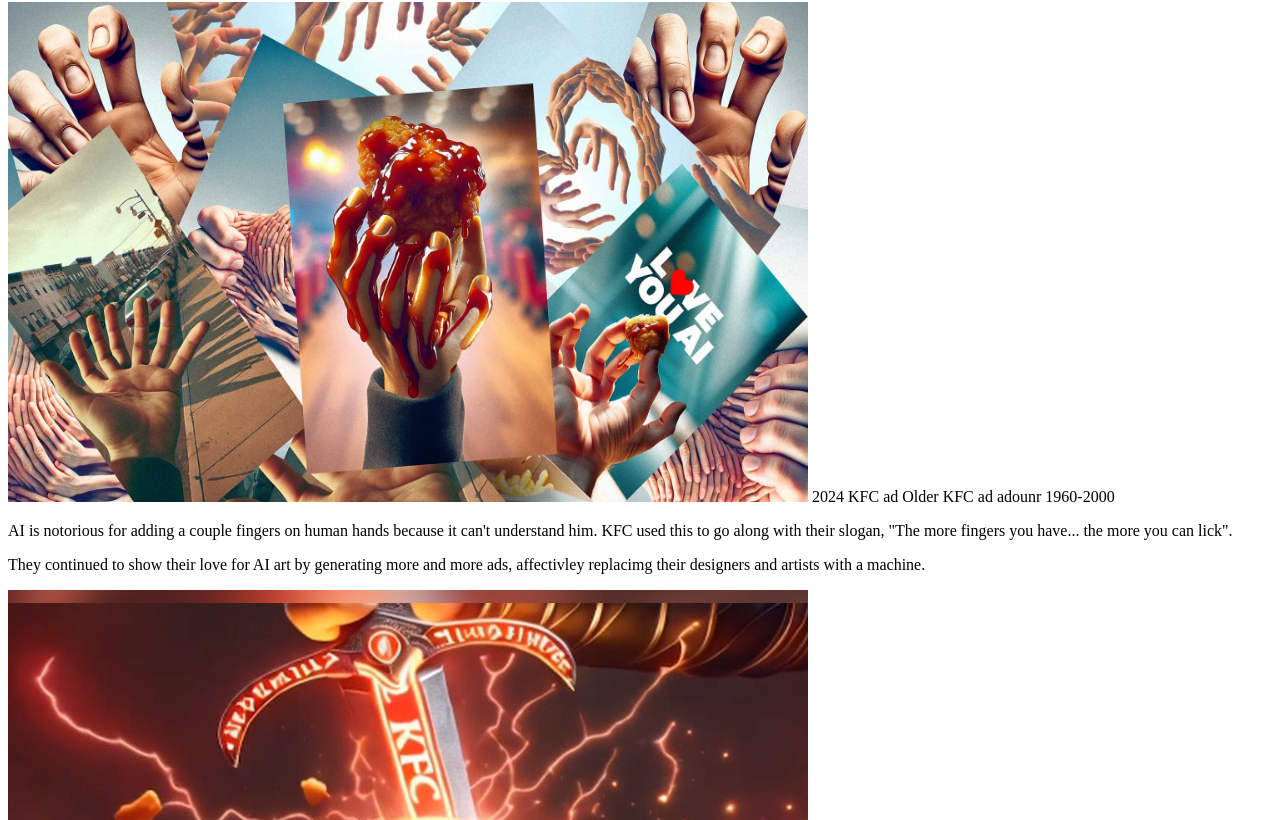
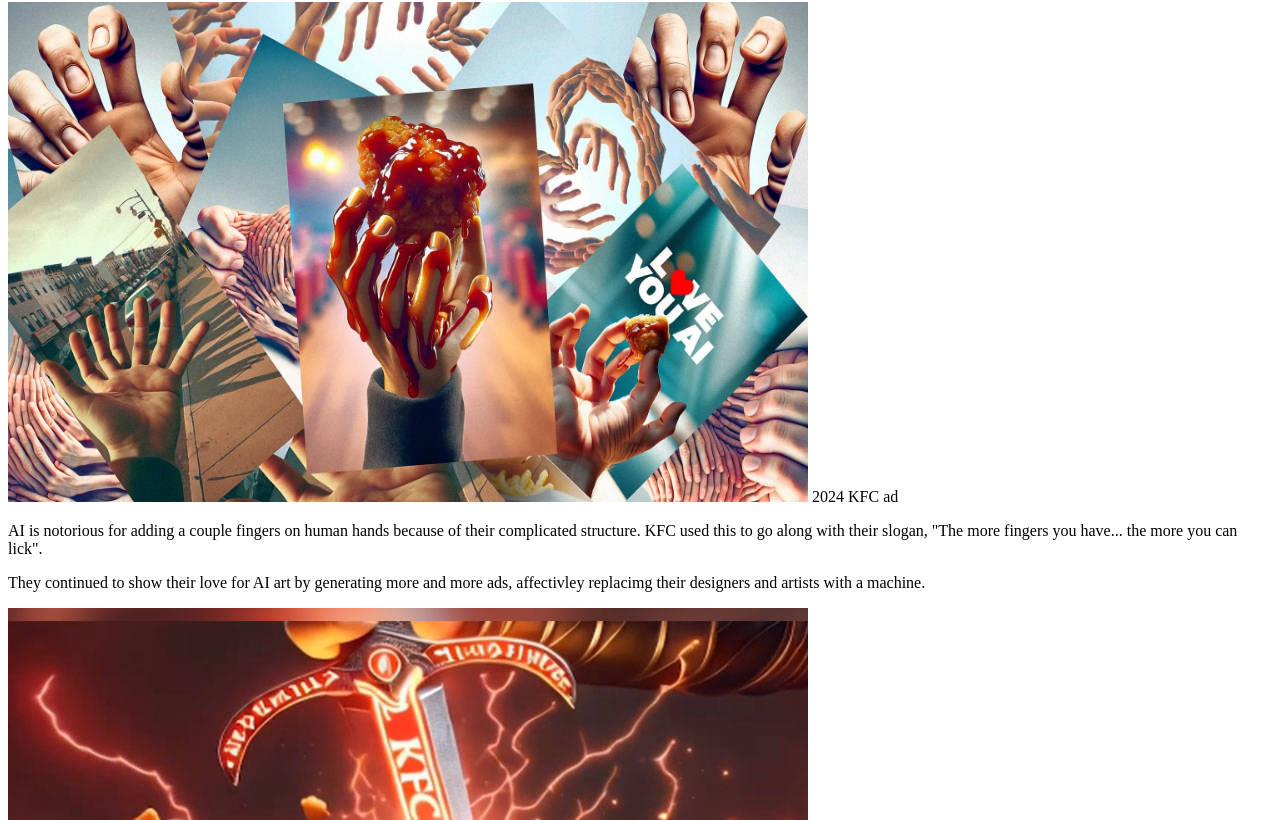
Before and after one commit to Summerr-R/project1art109, a plain HTML site: page project1/index.html in a window 1280 px wide. Shown: the part 280-1100 px from the top of the page. Drawn offline with Linux system fonts and the light colour scheme.

Commit message:
Update index.html

```diff
--- a/project1/index.html
+++ b/project1/index.html
@@ -26,9 +26,7 @@
     <img src="../image/KFCHandad.jpg" alt="6 finger ai ad from KFC"
     width="800" height="500">
     <caption>2024 KFC ad</caption>
-
-    <caption>Older KFC ad adounr 1960-2000</caption>
-    <p>AI is notorious for adding a couple fingers on human hands because it can't understand him. KFC used this to go along with their slogan, "The more fingers you have... the more you can lick".</p>
+    <p>AI is notorious for adding a couple fingers on human hands because of their complicated structure. KFC used this to go along with their slogan, "The more fingers you have... the more you can lick".</p>
    </section>
 <section>
     <p>They continued to show their love for AI art by generating more and more ads, affectivley replacimg their designers and artists with a machine.</p>
```
